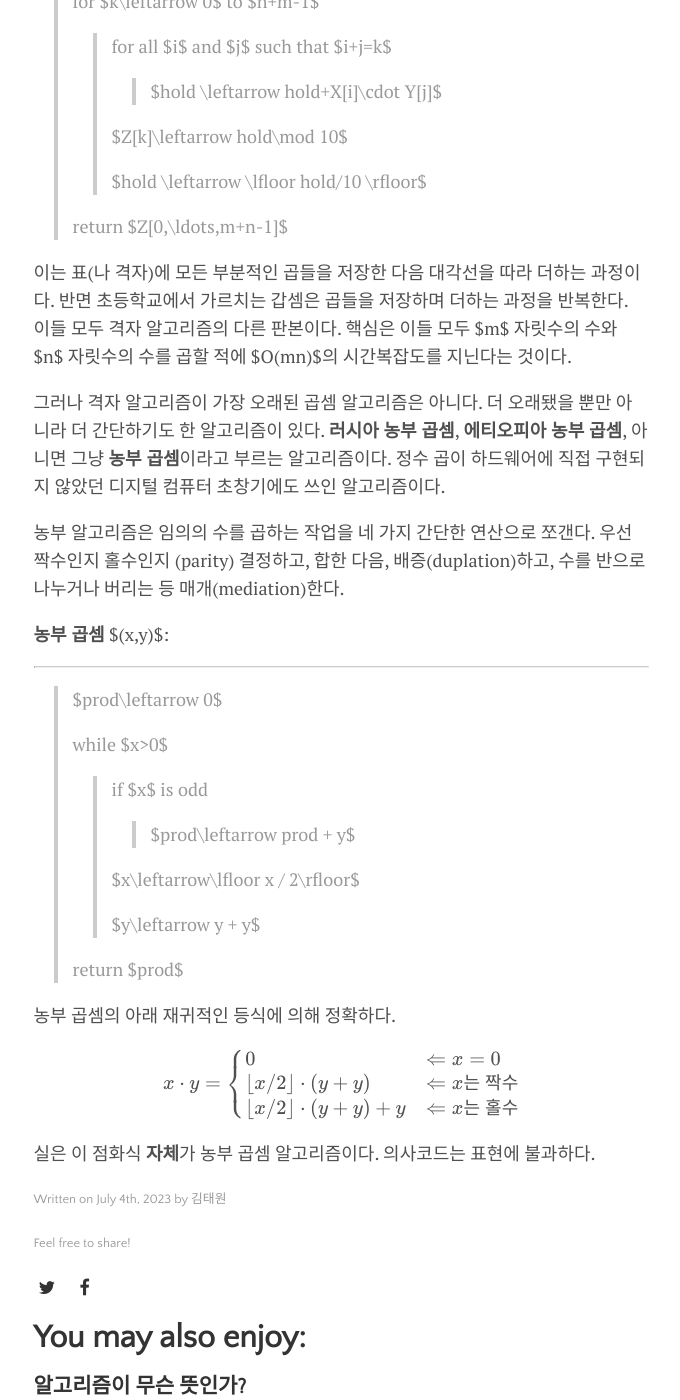
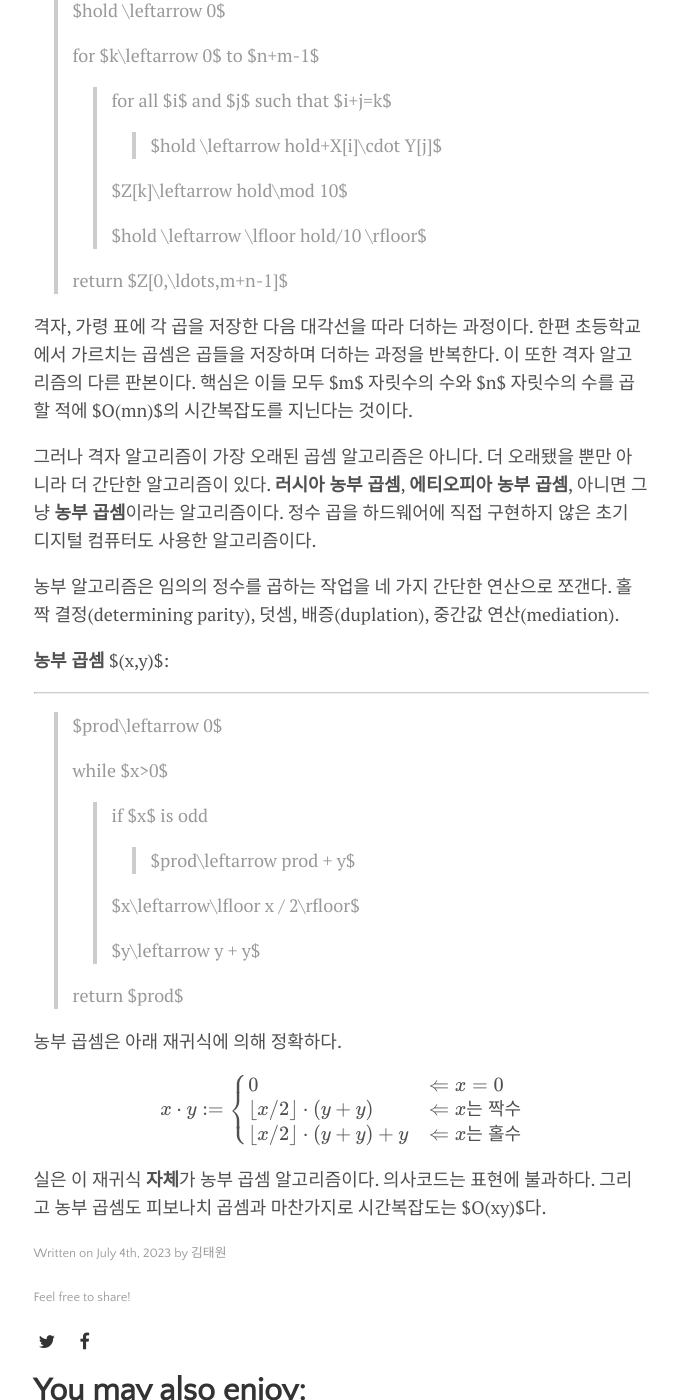
Before and after one commit to pangmoo-KTW/pangmoo-KTW, a Jekyll site: the page built from _posts/2023-07-04-alg02.md, in a window 1280 px wide and 1400 px high, scrolled down 1443 px. Shown: the whole window, without its empty margins (299-979 px from the left). Built offline with Jekyll 4.4.1, drawn with Linux system fonts in a browser that asks for light colours; formulas are drawn with MathJax 3; comment, search, counter and statistics services are not loaded; some of the changed text lies outside the part shown.

Commit message:
20230704_17

```diff
--- a/_posts/2023-07-04-alg02.md
+++ b/_posts/2023-07-04-alg02.md
@@ -1,20 +1,22 @@
 ---
 layout: post
-title: "곱셈"
+title: "피보나치와 농부의 곱셈"
 author: 김태원
 categories: Algorithms
 tags: [Algorithms]
 ---
 
-*Jeff Erickson의 [Algorithms](https://jeffe.cs.illinois.edu/teaching/algorithms/book/Algorithms-JeffE.pdf){:target="_blank"}을 읽으며 기록한 내용입니다.*
+> *Jeff Erickson의 [Algorithms](https://jeffe.cs.illinois.edu/teaching/algorithms/book/Algorithms-JeffE.pdf){:target="_blank"}을 읽으며 기록한 내용입니다.*
+>
+> <h3>관련 글</h3>
+>
+> [1.1 알고리즘이 무슨 뜻인가?](https://pangmoo-ktw.github.io/pangmoo-KTW/alg01){:target="_blank"}
 
-오래된 알고리즘으로는 곱셈을 단계적으로 절차화한 것이 있다.
+큰 수를 곱셈하는 알고리즘으로 가장 유명한 것은 **격자**(lattice) 알고리즘이다.
+(고대 중국의 문헌을 접한 브라마굽타의 저술을 접한 알콰리즈미의 저술을 접한) 피보나치가 대중적으로 퍼뜨린 방법이다.
+수메르 문명에도 격자 곱셈이 발견되니 아무튼 오랜 방법이다.
 
-물론 큰 수를 곱셈하는 알고리즘으로 가장 유명한 것은 **격자**(lattice) 알고리즘이다.
-(((고대 중국의 문헌을 접한)) (브라마굽타의 저술을 접한) 알콰리즈미의 저술을 접한) 피보나치가 대중적으로 퍼뜨린 방법이다.
-수메르 문명에도 기록이 존재하니 아무튼 오래된 방법이다.
-
-우선 입력이 숫자로 이루어진 문자열이라고 하자.
+우선 입력을 숫자로 이루어진 문자열이라고 하자.
 그리고 물론 다른 진법으로 일반화할 수 있지만 그냥 이들 숫자는 10진수라고 하자.
 이에 입력은 아래 두 배열의 쌍(pair)으로 구성된다.
 
@@ -28,7 +30,7 @@ $$
 x = \sum^{m-1}_{i=0}X[i]\cdot 10^i,\quad y=\sum^{n-1}_{j=0}Y[j]\cdot 10.
 $$
 
-이에 출력은 아래 단일 배열으로 구성된다.
+이에 출력은 아래 단일 배열로 구성된다.
 
 $$
 Z[0,\ldots,m+n-1].
@@ -43,7 +45,7 @@ $$
 이 알고리즘은 **덧셈**과 **한자릿수 곱셈**을 **원시 연산**(primitive operation)으로 사용한다.
 여기서 덧셈은 for 루프를 사용해 간단히 나타낼 수 있다.
 한자릿수 곱셈을 수행하는 오랜 방법은 직접 써서 하거나 표를 사용하는 것이다.
-``구구단을 외우자!''라는 노래의 목표가 한자릿수 곱셈의 학습이다.
+<q>구구단을 외우자!</q>가 바로 한자릿수 곱셈 표를 외우기 위한 노래다.
 아무튼 오늘날의 계산자, 컴퓨터는 ROM(read-only memory)에 저장하는 방식으로 외운다.
 
 전체 알고리즘은 아래처럼 요약할 수 있다.
@@ -71,18 +73,18 @@ $$
 >
 > return $Z[0,\ldots,m+n-1]$
 
-이는 표(나 격자)에 모든 부분적인 곱들을 저장한 다음 대각선을 따라 더하는 과정이다.
-반면 초등학교에서 가르치는 갑셈은 곱들을 저장하며 더하는 과정을 반복한다.
-이들 모두 격자 알고리즘의 다른 판본이다.
+격자, 가령 표에 각 곱을 저장한 다음 대각선을 따라 더하는 과정이다.
+한편 초등학교에서 가르치는 곱셈은 곱들을 저장하며 더하는 과정을 반복한다.
+이 또한 격자 알고리즘의 다른 판본이다.
 핵심은 이들 모두 $m$ 자릿수의 수와 $n$ 자릿수의 수를 곱할 적에 $O(mn)$의 시간복잡도를 지닌다는 것이다.
 
 그러나 격자 알고리즘이 가장 오래된 곱셈 알고리즘은 아니다.
-더 오래됐을 뿐만 아니라 더 간단하기도 한 알고리즘이 있다.
-**러시아 농부 곱셈**, **에티오피아 농부 곱셈**, 아니면 그냥 **농부 곱셈**이라고 부르는 알고리즘이다.
-정수 곱이 하드웨어에 직접 구현되지 않았던 디지털 컴퓨터 초창기에도 쓰인 알고리즘이다.
+더 오래됐을 뿐만 아니라 더 간단한 알고리즘이 있다.
+**러시아 농부 곱셈**, **에티오피아 농부 곱셈**, 아니면 그냥 **농부 곱셈**이라는 알고리즘이다.
+정수 곱을 하드웨어에 직접 구현하지 않은 초기 디지털 컴퓨터도 사용한 알고리즘이다.
 
-농부 알고리즘은 임의의 수를 곱하는 작업을 네 가지 간단한 연산으로 쪼갠다.
-우선 짝수인지 홀수인지 (parity) 결정하고, 합한 다음, 배증(duplation)하고, 수를 반으로 나누거나 버리는 등 매개(mediation)한다.
+농부 알고리즘은 임의의 정수를 곱하는 작업을 네 가지 간단한 연산으로 쪼갠다.
+홀짝 결정(determining parity), 덧셈, 배증(duplation), 중간값 연산(mediation).
 
 **농부 곱셈** $(x,y)$:
 
@@ -99,11 +101,12 @@ $$
 >
 > return $prod$
 
-농부 곱셈의 아래 재귀적인 등식에 의해 정확하다.
+농부 곱셈은 아래 재귀식에 의해 정확하다.
 
 $$
-x\cdot y =\begin{cases}0&\Leftarrow x = 0 \\ \lfloor x/2\rfloor\cdot(y+y) &\Leftarrow x\textrm{는 짝수} \\ \lfloor x/2 \rfloor \cdot (y+y)+y &\Leftarrow x\textrm{는 홀수}\end{cases}
+x\cdot y :=\begin{cases}0&\Leftarrow x = 0 \\ \lfloor x/2\rfloor\cdot(y+y) &\Leftarrow x\textrm{는 짝수} \\ \lfloor x/2 \rfloor \cdot (y+y)+y &\Leftarrow x\textrm{는 홀수}\end{cases}
 $$
 
-실은 이 점화식 **자체**가 농부 곱셈 알고리즘이다.
+실은 이 재귀식 **자체**가 농부 곱셈 알고리즘이다.
 의사코드는 표현에 불과하다.
+그리고 농부 곱셈도 피보나치 곱셈과 마찬가지로 시간복잡도는 $O(xy)$다.
```
Also changed, not shown: other parts of _posts/2023-07-04-alg02.md (+2 -2 lines).
